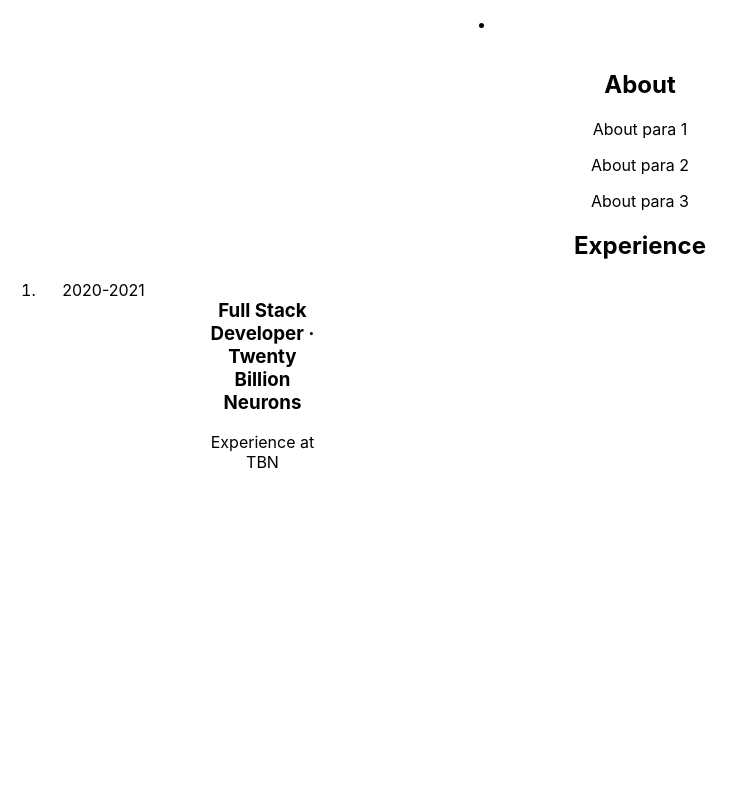
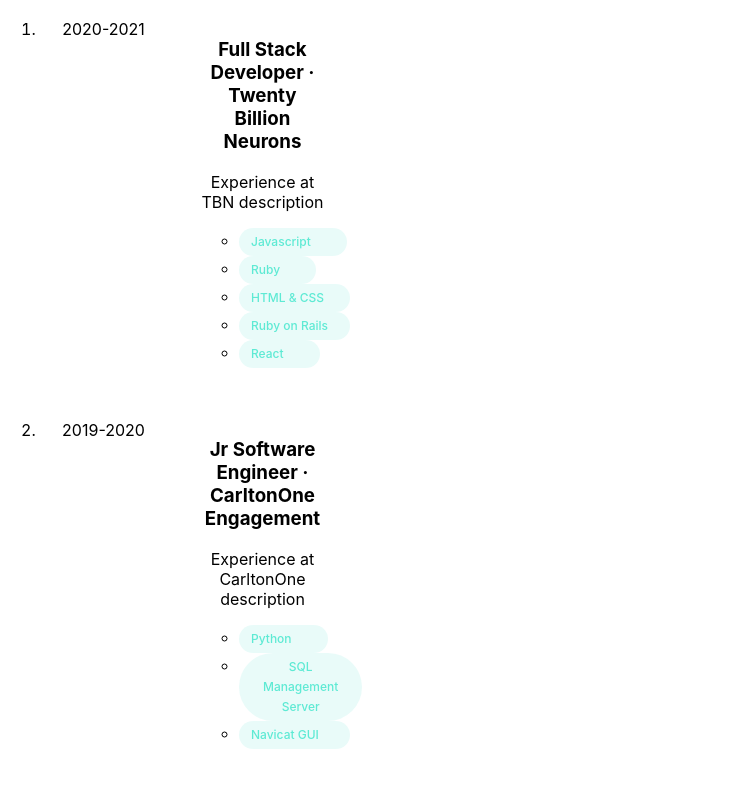
Before and after one commit to JashanB/Portfolio-V2, a React (Create React App) app: page / in a window 1280 px wide. Shown: the part 350-1138 px from the top of the page, without its empty margins (0-746 px from the left). Before the commit the page ends 890 px from the top, so only its background shows below. Built offline with nearby package versions, Linux system fonts and the light colour scheme.

Commit message:
adding experience

```diff
--- a/src/components/app/App.js
+++ b/src/components/app/App.js
@@ -63,9 +63,29 @@
                     <header className='date-list-item'>2020-2021</header>
                     <div className='list-item-main'>
                       <h3 className='list-item-header'><span>Full Stack Developer &#183; Twenty Billion Neurons</span></h3>
-                      <p>Experience at TBN</p>
+                      <p>Experience at TBN description</p>
                       <ul className='tech-stack-flex-box'>
-
+                        <li className='tech-item'><div className="tech-item-div">Javascript</div></li>
+                        <li className='tech-item'><div className="tech-item-div">Ruby</div></li>
+                        <li className='tech-item'><div className="tech-item-div">HTML & CSS</div></li>
+                        <li className='tech-item'><div className="tech-item-div">Ruby on Rails</div></li>
+                        <li className='tech-item'><div className="tech-item-div">React</div></li>
+                      </ul>
+                    </div>
+                  </div>
+                </li>
+                <li className='list-item'>
+                  <div className='list-item-grid'>
+                    {/*Around list item, greater than dimensions, show on hover*/}
+                    <div className='absolute-inset'></div>
+                    <header className='date-list-item'>2019-2020</header>
+                    <div className='list-item-main'>
+                      <h3 className='list-item-header'><span>Jr Software Engineer &#183; CarltonOne Engagement</span></h3>
+                      <p>Experience at CarltonOne description</p>
+                      <ul className='tech-stack-flex-box'>
+                        <li className='tech-item'><div className="tech-item-div">Python</div></li>
+                        <li className='tech-item'><div className="tech-item-div">SQL Management Server</div></li>
+                        <li className='tech-item'><div className="tech-item-div">Navicat GUI</div></li>
                       </ul>
                     </div>
                   </div>
```
